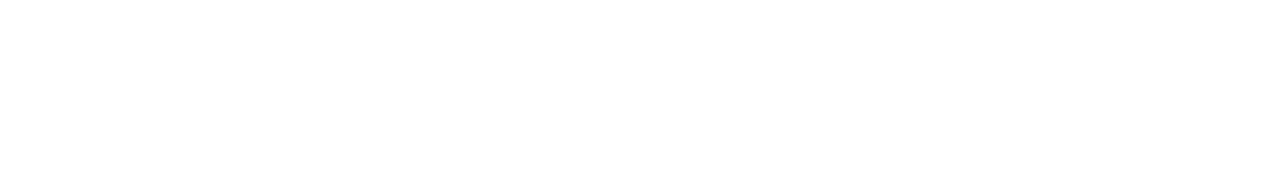
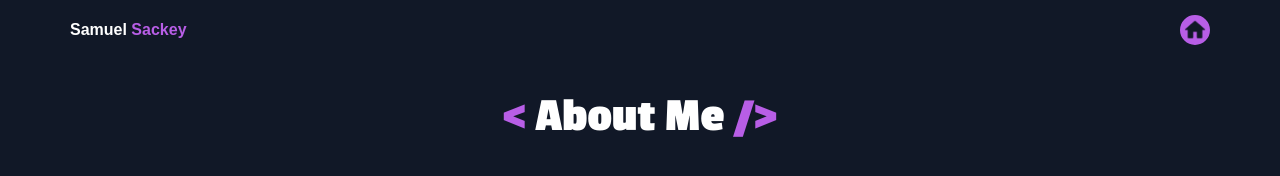
Before and after one commit to SamuelSackey/samuelsackey.github.io, a plain HTML site: page about.html in a window 1280 px wide. Drawn offline with Linux system fonts and the light colour scheme; a web font is replaced by a local one.

Commit message:
Initial about page

```diff
--- a/about.html
+++ b/about.html
@@ -1,11 +1,28 @@
 <!DOCTYPE html>
 <html lang="en">
-<head>
-    <meta charset="UTF-8">
-    <meta name="viewport" content="width=device-width, initial-scale=1.0">
+  <head>
+    <meta charset="UTF-8" />
+    <meta name="viewport" content="width=device-width, initial-scale=1.0" />
     <title>About | Sam's Portfolio</title>
-</head>
-<body>
+    <link rel="stylesheet" href="/styles/style.css" />
+  </head>
+  <body>
+    <header>
+      <h3 class="logo">Samuel <span class="color">Sackey</span></h3>
+      <a href="index.html">
+        <div class="button">
+          <img src="images/home.png" alt="Home Page" />
+        </div>
+      </a>
+    </header>
 
-</body>
+    <!-- Intro Section -->
+    <section id="about">
+      <h2>
+        <span class="color"> < </span>
+        About Me
+        <span class="color"> /> </span>
+      </h2>
+    </section>
+  </body>
 </html>
--- a/styles/style.css
+++ b/styles/style.css
@@ -257,3 +257,12 @@ section {
   gap: 30px;
   margin: 30px 0;
 }
+
+#about {
+  display: flex;
+  flex-direction: column;
+  align-items: center;
+  gap: 20px;
+  margin: 30px auto;
+  max-width: 1200px;
+}
```
